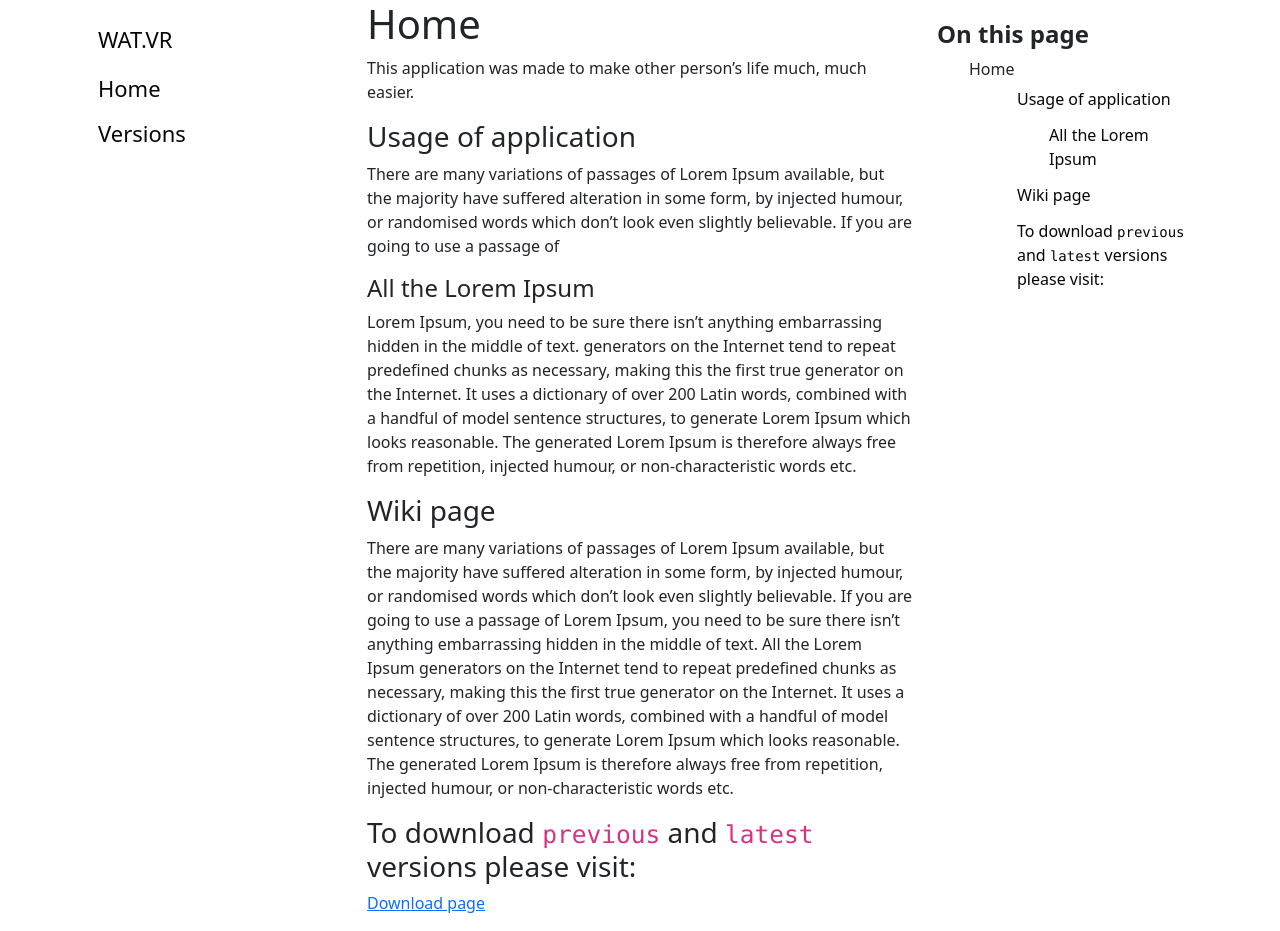
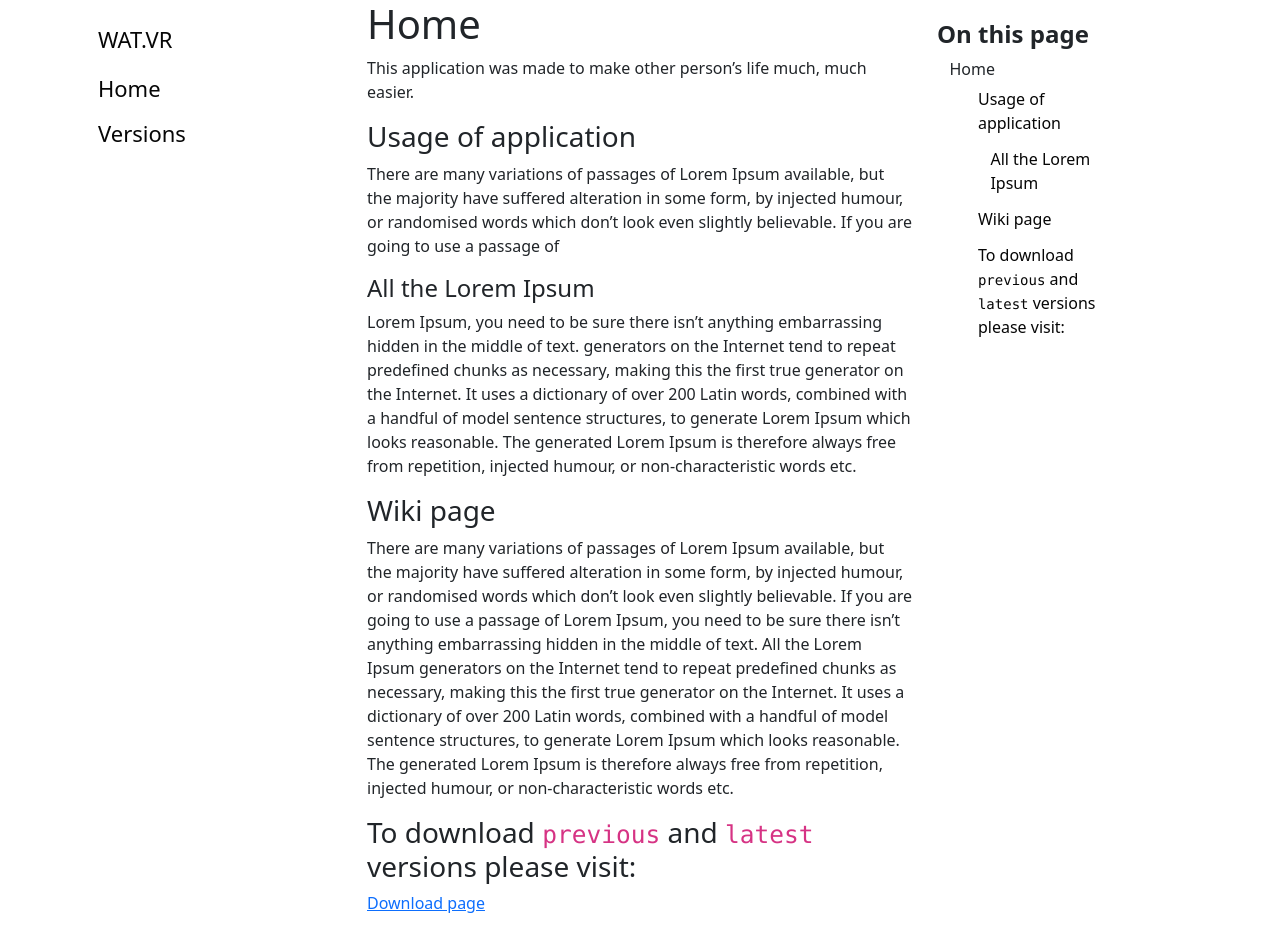
Before and after one commit to zozobalogh0817/zocs, a Jekyll site: the page built from home.md, in a window 1280 px wide. Built offline with Jekyll 4.4.1, drawn with Linux system fonts in a browser that asks for light colours.

```diff
--- a/_includes/tocMenu.html
+++ b/_includes/tocMenu.html
@@ -5,6 +5,11 @@
 </div>
 {% endif %}
 <style>
+    ul {
+        padding-left: 0.78rem;
+        margin-right: 2rem;
+    }
+
     .toc_content_sidenav {
         height: 100%;
         list-style: none;
```
